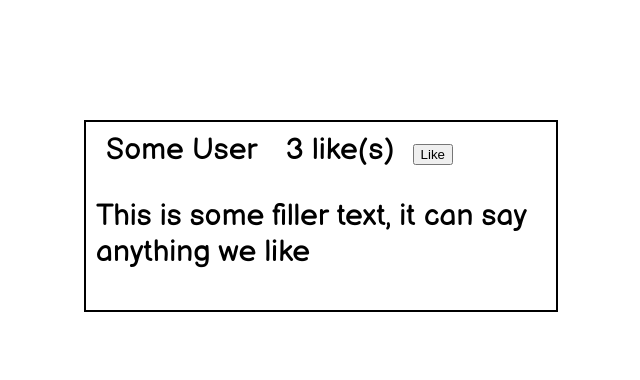
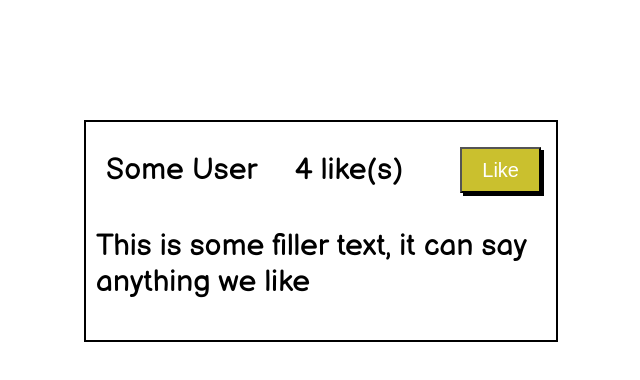
Before and after one commit to fraing31/I-like-me---JavaScript-, a plain HTML site: page index.html in a window 1280 px wide. Both pictures are taken after a click on the button "Like". Shown: the whole page, without its empty margins (394-1034 px from the left). Drawn offline with Linux system fonts and the light colour scheme; a web font is replaced by a local one.

Commit message:
I like me - Javascript - Part I

```diff
--- a/index.html
+++ b/index.html
@@ -11,7 +11,6 @@
 
 </head>
 <body>
-    <script src="script.js"></script>
 
     <div class="container">
 
@@ -21,7 +20,7 @@
 
                 <span class="text">Some User</span>
                 <span class="like">3 like(s)</span>
-                <button class="likeMe">Like</button>
+                <button class="likeMe" onclick="countLike()">Like</button>
 
             </div>
 
@@ -35,5 +34,10 @@
         </div>
 
     </div>
+
+
+    <script src="script.js"></script>
+
+
 </body>
 </html>
--- a/script.js
+++ b/script.js
@@ -0,0 +1,10 @@
+var addLike = 3;
+var addLikeElement = document.querySelector( ".like");
+
+console.log(addLikeElement);
+
+function countLike() {
+    addLike ++;
+    addLikeElement.innerText =  addLike + " like(s)";
+    console.log(addLike);
+}
--- a/style.css
+++ b/style.css
@@ -1,10 +1,6 @@
 body {
     font-family: 'Balsamiq Sans';
     font-size: 30px;
-}
-
-.container {
-
 }
 
 .user {
@@ -21,7 +17,7 @@ body {
     padding: 10px;
 }
 
-.data > button {
+.header > button {
     margin: 5px;
     background-color: rgb(202, 192, 46);
     color:white;
@@ -31,3 +27,19 @@ body {
     padding: 5px 20px;
     margin-left: 30px;
 }
+
+.header {
+    display:flex;
+    flex-direction: row;
+    justify-content:space-between;
+    padding-top: 10px;
+}
+
+.header > p {
+    display: flex;
+    align-items: center;
+    justify-content: center;
+    align-content: space-between;
+    padding: 10px;
+    font-size: 20px;
+}
```
